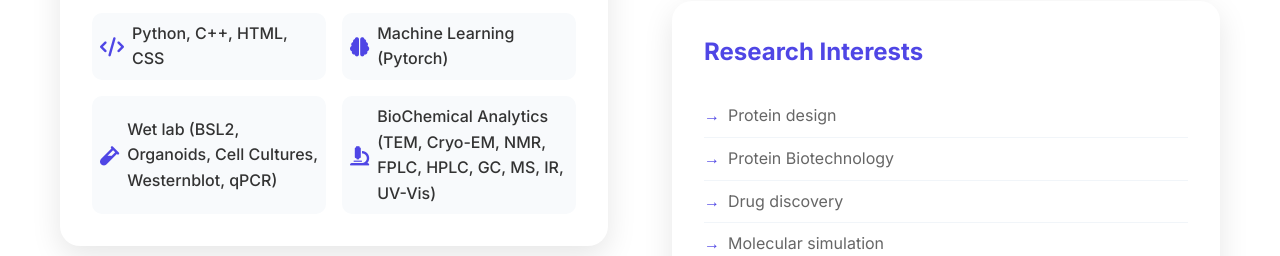
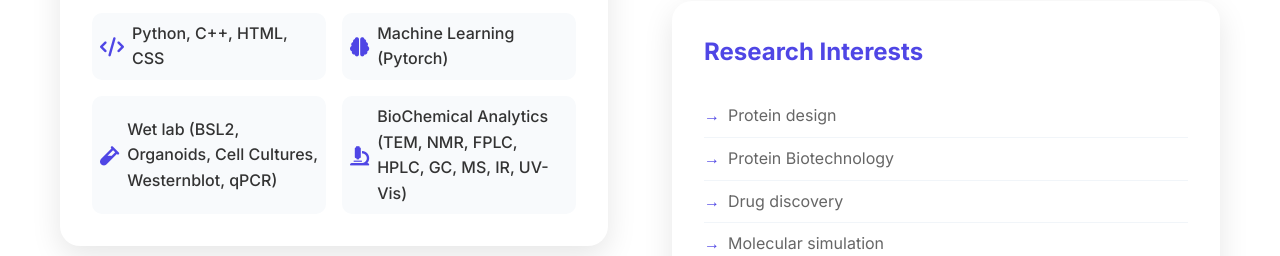
Before and after one commit to OliverNagl/OliverNagl.github.io, a plain HTML site: page index.html in a window 1280 px wide. Shown: the part 1396-1652 px from the top of the page. Drawn offline with nearby package versions, Linux system fonts and the light colour scheme.

Commit message:
Change Skills

```diff
--- a/index.html
+++ b/index.html
@@ -95,7 +95,7 @@
                             </div>
                             <div class="skill-item">
                                 <i class="fas fa-microscope"></i>
-                                <span>BioChemical Analytics (TEM, Cryo-EM, NMR, FPLC, HPLC, GC, MS, IR, UV-Vis)</span>
+                                <span>BioChemical Analytics (TEM, NMR, FPLC, HPLC, GC, MS, IR, UV-Vis)</span>
                             </div>
                         </div>
                     </div>
```
Also changed, not shown: Projects/mitral-valve-segmentation.html (+1 -1 lines).
